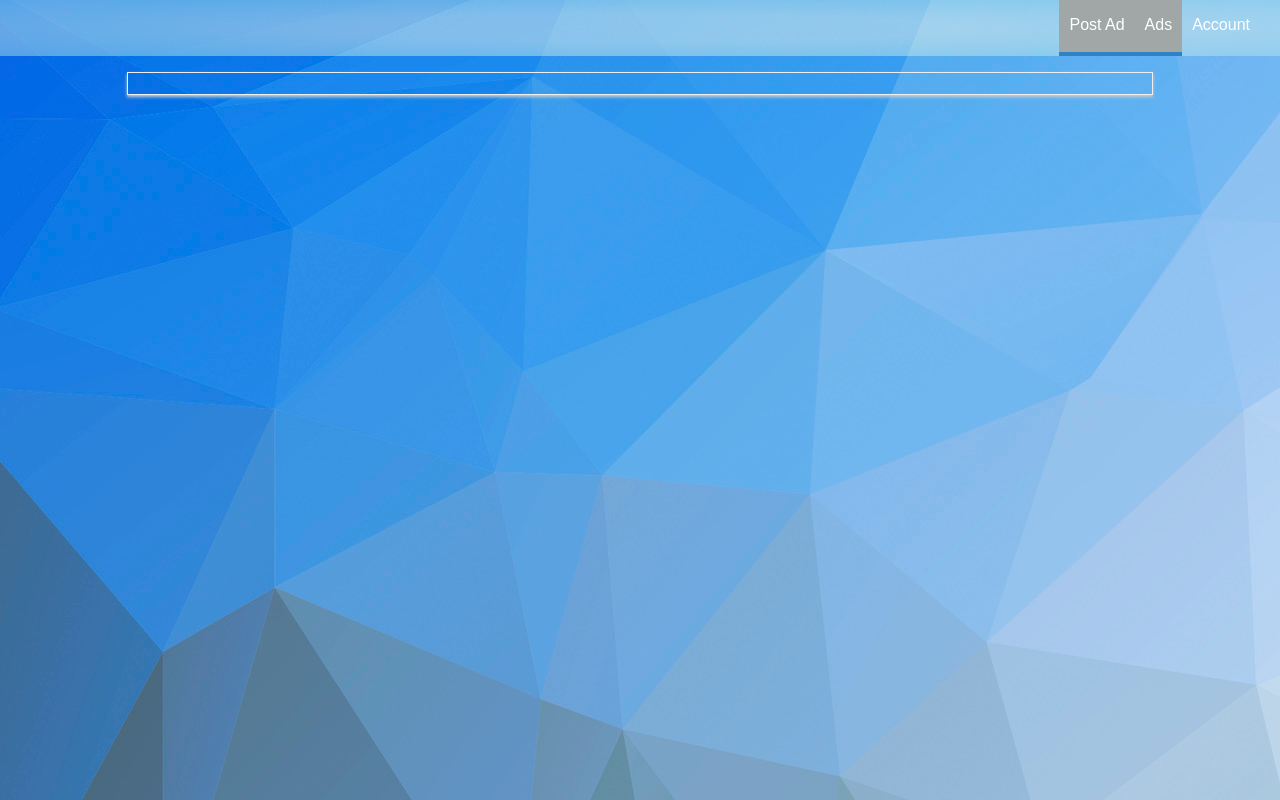
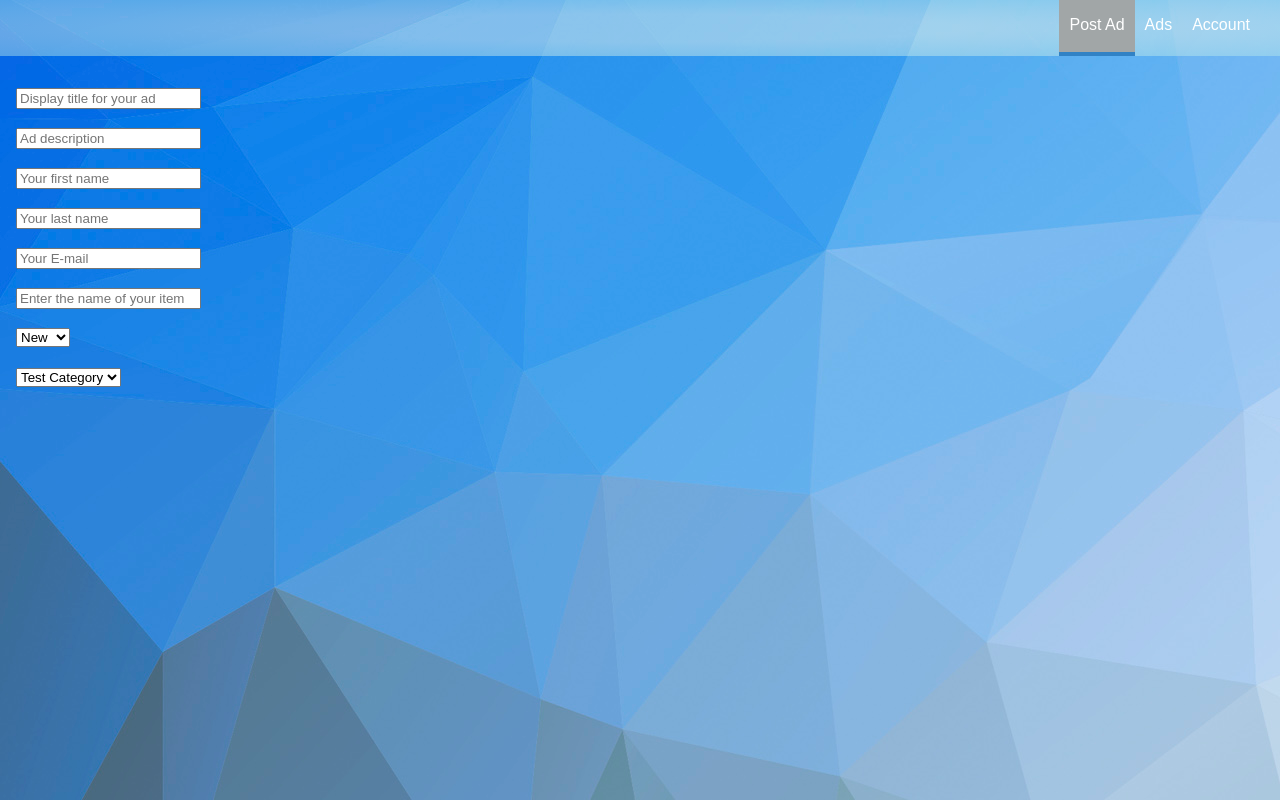
Before and after one commit to omikolaj/neos-fair-front-end-back-end, a React app in the folder client-side/: page /ads/new in a window 1280 px wide. Built offline with nearby package versions, Linux system fonts and the light colour scheme; no server answers.

Commit message:
Added support to dynamically create input fields based on the AdBuilder state

```diff
--- a/client-side/src/App.js
+++ b/client-side/src/App.js
@@ -12,8 +12,8 @@ class App extends Component {
       <div>
         <Layout>
           <Switch>
+            <Route exact path='/ads/new' component={AdBuilder} />
             <Route exact path='/ads/:id' component={AdDetails} />
-            <Route exact path='/ads/new' component={AdBuilder} />
             <Route exact path='/ads' component={Ads} />
           </Switch>
         </Layout>
--- a/client-side/src/components/Navigation/NavigationItems/NavigationItem/NavigationItem.js
+++ b/client-side/src/components/Navigation/NavigationItems/NavigationItem/NavigationItem.js
@@ -5,6 +5,7 @@ import classes from './NavigationItem.css';
 const navigationItem = (props) => (
     <li className={classes.NavigationItem}>
       <NavLink
+        exact
         to={props.link}
         activeClassName={classes.active}>{props.children}
       </NavLink>
--- /dev/null
+++ b/client-side/src/components/UI/Input/Input.js
@@ -0,0 +1,48 @@
+import React from 'react';
+import classes from './Input.css';
+
+const input = (props) => {
+  let inputElement = null;
+
+  switch(props.elementType){
+    case('input'):
+      inputElement = <input
+        {...props.elementConfig}
+        value={props.value}
+        onChange={props.changed} />
+      break;
+    case('textarea'):
+      inputElement = <textarea
+        {...props.elementConfig}
+        value={props.value}
+        onChange={props.changed} />
+      break;
+    case('select'):
+      inputElement = (
+        <select
+          value={props.value}
+          onChange={props.changed}>
+          {props.elementConfig.options.map(option => (
+            <option key={option.value} value={option.value}>
+              {option.displayValue}
+            </option>
+          ))}
+        </select>
+      );
+      break;
+    default:
+      inputElement = <input
+        {...props.elementConfig}
+        value={props.value}
+        onChange={props.changed} />;
+  }
+
+  return (
+    <div>
+      <label>{props.label}</label>
+      {inputElement}
+    </div>
+  )
+}
+
+export default input;
--- /dev/null
+++ b/client-side/src/containers/AdBuilder/AdBuilder.css
@@ -0,0 +1,10 @@
+.AdBuilder {
+
+}
+
+.Form {
+  display: grid;
+  grid-auto-rows: 2rem;
+  grid-row-gap: .5rem;
+  padding: 1rem;
+}
--- a/client-side/src/containers/AdBuilder/AdBuilder.js
+++ b/client-side/src/containers/AdBuilder/AdBuilder.js
@@ -1,13 +1,123 @@
 import React, {Component} from 'react';
 import { connect } from 'react-redux';
 import Aux from '../../hoc/Aux/Aux';
+import * as actions from '../../store/actions/index';
+import classes from './AdBuilder.css';
+import Input from '../../components/UI/Input/Input';
 
 class AdBuilder extends Component {
+  state = {
+    newAd: {
+      title: {
+        elementType: 'text',
+        elementConfig: {
+          type: 'text',
+          placeholder: 'Display title for your ad'
+        },
+        value: ''
+      },
+      description: {
+        elementType: 'text',
+        elementConfig: {
+          type: 'textarea',
+          placeholder: 'Ad description'
+        },
+        value: ''
+      },
+      firstName: {
+        elementType: 'text',
+        elementConfig: {
+          type: 'text',
+          placeholder: 'Your first name'
+        },
+        value: ''
+       },
+      lastName: {
+        elementType: 'text',
+        elementConfig: {
+          type: 'text',
+          placeholder: 'Your last name'
+        },
+      value: ''
+      },
+      email: {
+        elementType: 'email',
+        elementConfig: {
+          type: 'email',
+          placeholder: 'Your E-mail'
+        },
+        value: '',
+      },
+      itemName: {
+        elementType: 'text',
+        elementConfig: {
+          type: 'text',
+          placeholder: 'Enter the name of your item'
+        },
+        value: '',
+      },
+      itemCondition: {
+        elementType: 'select',
+        elementConfig: {
+          options: [
+            {value: 'new', displayValue: 'New'},
+            {value: 'used', displayValue: 'Used'},
+          ]
+        },
+        value: 'new'
+      },
+      category: {
+        elementType: 'select',
+        elementConfig: {
+          options: [
+            {value: 'test', displayValue: 'Test Category'}
+          ]
+        },
+        value: 'test'
+      }
+    }
+  }
 
-  render(){
-    return (
+  componentDidMount(){
+
+  }
+
+  inputChangedHandler = (event, inputID) => {
+
+  }
+
+  newAdSubmitHandler = (event) => {
+
+  }
+
+
+
+ render(){
+   const formElementsArray = [];
+   for (let key in this.state.newAd){
+     formElementsArray.push({
+       id: key, // i.e title, description etc...
+       config: this.state.newAd[key] // everything inside title
+     })
+   }
+   let form = (
+     <form className={classes.Form} onSubmit={this.newAdSubmitHandler}>
+      {formElementsArray.map(formElement => {
+          return <Input
+          key={formElement.id}
+          elementType={formElement.config.elementType}
+          elementConfig = {formElement.config.elementConfig}
+          value={formElement.config.value}
+          changed={(event) => this.inputChangedHandler(event, formElement.id)}
+      />
+      })}
+     </form>
+   )
+   return (
       <Aux>
-        <p>ADD BUILDER</p>
+        <div className={classes.AdBuilder}>
+          {form}
+        </div>
       </Aux>
     )
   }
@@ -15,13 +125,12 @@ class AdBuilder extends Component {
 
 const mapStateToProps = (state) => {
   return {
-    build: state.adBuilder.build
   }
 }
 
 const mapDispatchToProps = (dispatch) => {
   return {
-
+    fetchNewAd: () => dispatch(actions.fetchNewAd())
   }
 }
 
--- a/client-side/src/store/actions/actionTypes.js
+++ b/client-side/src/store/actions/actionTypes.js
@@ -4,3 +4,7 @@ export const FETCH_ADS_FAIL = "FETCH_ADS_FAIL";
 export const FETCH_AD_START = "FETCH_AD_START";
 export const FETCH_AD_SUCCESS = "FETCH_AD_SUCCESS";
 export const FETCH_AD_FAIL = "FETCH_AD_FAIL";
+
+export const FETCH_NEW_AD_START = "FETCH_NEW_AD_START";
+export const FETCH_NEW_AD_SUCCES = "FETCH_NEW_AD_SUCCESS";
+export const FETCH_NEW_AD_FAIL = "FETCH_NEW_AD_FAIL";
--- a/client-side/src/store/actions/adBuilder.js
+++ b/client-side/src/store/actions/adBuilder.js
@@ -1,4 +1,28 @@
 import * as actionTypes from '../actions/actionTypes';
+import axios from 'axios';
 
 
+export const fetchNewAdStart = () => {
+  return {
+    type: actionTypes.FETCH_NEW_AD_START
+  }
+}
+
+export const fetchNewAdSuccess = () => {
+  return {
+    type: actionTypes.FETCH_AD_SUCCESS
+  }
+}
+
 // Async code
+
+export const fetchNewAd = () => {
+  debugger
+  return dispatch => {
+    dispatch(fetchNewAdStart())
+    axios.post('/api/ads')
+    .then(data => {
+      debugger
+    })
+  }
+}
--- a/client-side/src/store/actions/index.js
+++ b/client-side/src/store/actions/index.js
@@ -3,5 +3,5 @@ export {
   fetchAd
 } from './ads';
 export {
-
+  fetchNewAd
 } from './adBuilder';
--- a/client-side/src/store/reducers/adBuilderReducer.js
+++ b/client-side/src/store/reducers/adBuilderReducer.js
@@ -1,7 +1,65 @@
 import * as actionTypes from '../actions/actionTypes';
 
 const initialState = {
-
+  newAd: {
+    title: {
+      elementType: 'input',
+      elementConfig: {
+        type: 'text',
+        placeholder: 'Enter display title for your ad'
+      },
+      value: ''
+    },
+    description: {
+      elementType: 'textarea',
+      elementConfig: {
+        type: 'textarea',
+        placeholder: 'Ad description'
+      },
+      value: ''
+    },
+    firstName: {
+      elementType: 'input',
+      elementConfig: {
+        type: 'text',
+        placeholder: 'Your first name'
+      },
+      value: ''
+     },
+    lastName: {
+      elementType: 'input',
+      elementConfig: {
+        type: 'text',
+        placeholder: 'Your last name'
+      },
+    value: ''
+    },
+    email: {
+      elementType: 'email',
+      elementConfig: {
+        type: 'email',
+        placeholder: 'Your E-mail'
+      },
+      value: '',
+    },
+    itemName: {
+      elementType: 'input',
+      elementConfig: {
+        type: 'text',
+        placeholder: 'Enter the name of your item'
+      },
+      value: '',
+    },
+    category: {
+      elementType: 'select',
+      elementConfig: {
+        options: [
+          {value: 'test', displayValue: 'Test Category'}
+        ]
+      },
+      value: 'test'
+    }
+  }
 }
 
 const reducer = (state = initialState, action) => {
```
Also changed, not shown: client-side/src/components/UI/Input/Input.css (added), 1 other file (tests, documents, lock files or other folders).
